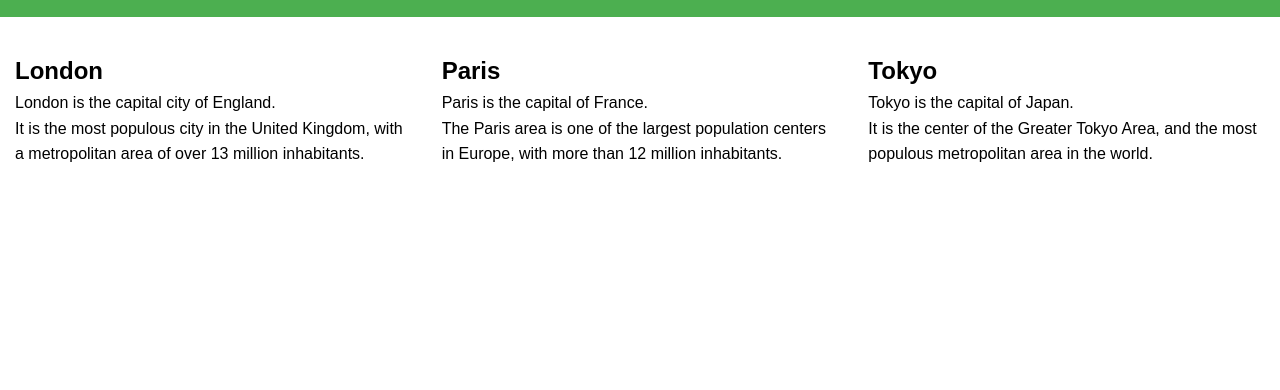
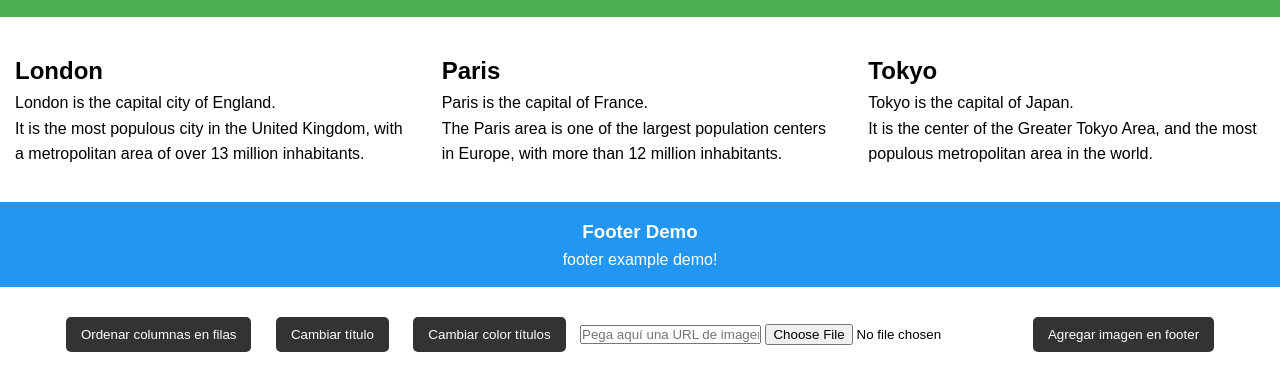
Before and after one commit to Edu-omg10/PW_SEC02_C2_2025_00113124, a plain HTML site: page index.html in a window 1280 px wide. Shown: the part 100-490 px from the top of the page. Drawn offline with Linux system fonts and the light colour scheme.

Commit message:
feat: Agregado footer y funciones/botones

```diff
--- a/index.html
+++ b/index.html
@@ -29,3 +29,21 @@
       <p>It is the center of the Greater Tokyo Area, and the most populous metropolitan area in the world.</p>
     </div>
   </section>
+
+  <footer class="footer" id="footer">
+    <h3>Footer Demo</h3>
+    <p>footer example demo!</p>
+  </footer>
+
+  <div class="controls">
+    <button onclick="ordenarColumnas()">Ordenar columnas en filas</button>
+    <button onclick="cambiarTitulo()">Cambiar título</button>
+    <button onclick="cambiarColorTitulos()">Cambiar color títulos</button>
+    <input type="text" id="image-url" placeholder="Pega aquí una URL de imagen">
+    <input type="file" id="image-file" accept="image/*">
+    <button onclick="agregarImagen()">Agregar imagen en footer</button>
+  </div>
+
+  <script src="script.js"></script>
+</body>
+</html>
--- a/script.js
+++ b/script.js
@@ -0,0 +1,52 @@
+function ordenarColumnas() {
+    const cities = document.getElementById("cities");
+    if (cities.style.flexDirection === "column") {
+      cities.style.flexDirection = "row";
+    } else {
+      cities.style.flexDirection = "column";
+    }
+  }
+
+  function cambiarTitulo() {
+    document.getElementById("main-title").innerText = "HTML & CSS: Curso práctico avanzado";
+  }
+
+  function cambiarColorTitulos() {
+    const titles = document.querySelectorAll(".city-title");
+    titles.forEach(t => {
+      t.style.color = "red";
+      t.style.fontSize = "22px";
+    });
+    const texts = document.querySelectorAll(".city p");
+    texts.forEach(p => {
+      p.style.color = "blue";
+    });
+  }
+
+  function agregarImagen() {
+    const footer = document.getElementById("footer");
+    let img = document.getElementById("footer-img");
+
+    if (!img) {
+      img = document.createElement("img");
+      img.id = "footer-img";
+      img.style.marginTop = "10px";
+      img.style.maxWidth = "200px";
+      footer.appendChild(img);
+    }
+
+    const url = document.getElementById("image-url").value;
+    const file = document.getElementById("image-file").files[0];
+
+    if (file) {
+      const reader = new FileReader();
+      reader.onload = function (e) {
+        img.src = e.target.result;
+      };
+      reader.readAsDataURL(file);
+    } else if (url.trim() !== "") {
+      img.src = url;
+    } else {
+      alert("Por favor selecciona un archivo o ingresa una URL de imagen.");
+    }
+  }
--- a/styles.css
+++ b/styles.css
@@ -27,3 +27,29 @@
     flex: 1;
     padding: 15px;
   }
+
+  .footer {
+    background: #2196F3;
+    color: white;
+    padding: 15px;
+    text-align: center;
+  }
+
+  .controls {
+    margin: 20px;
+    text-align: center;
+  }
+
+  .controls button {
+    margin: 10px;
+    padding: 10px 15px;
+    border: none;
+    background: #333;
+    color: white;
+    cursor: pointer;
+    border-radius: 5px;
+  }
+
+  .controls button:hover {
+    background: #555;
+  }
```
